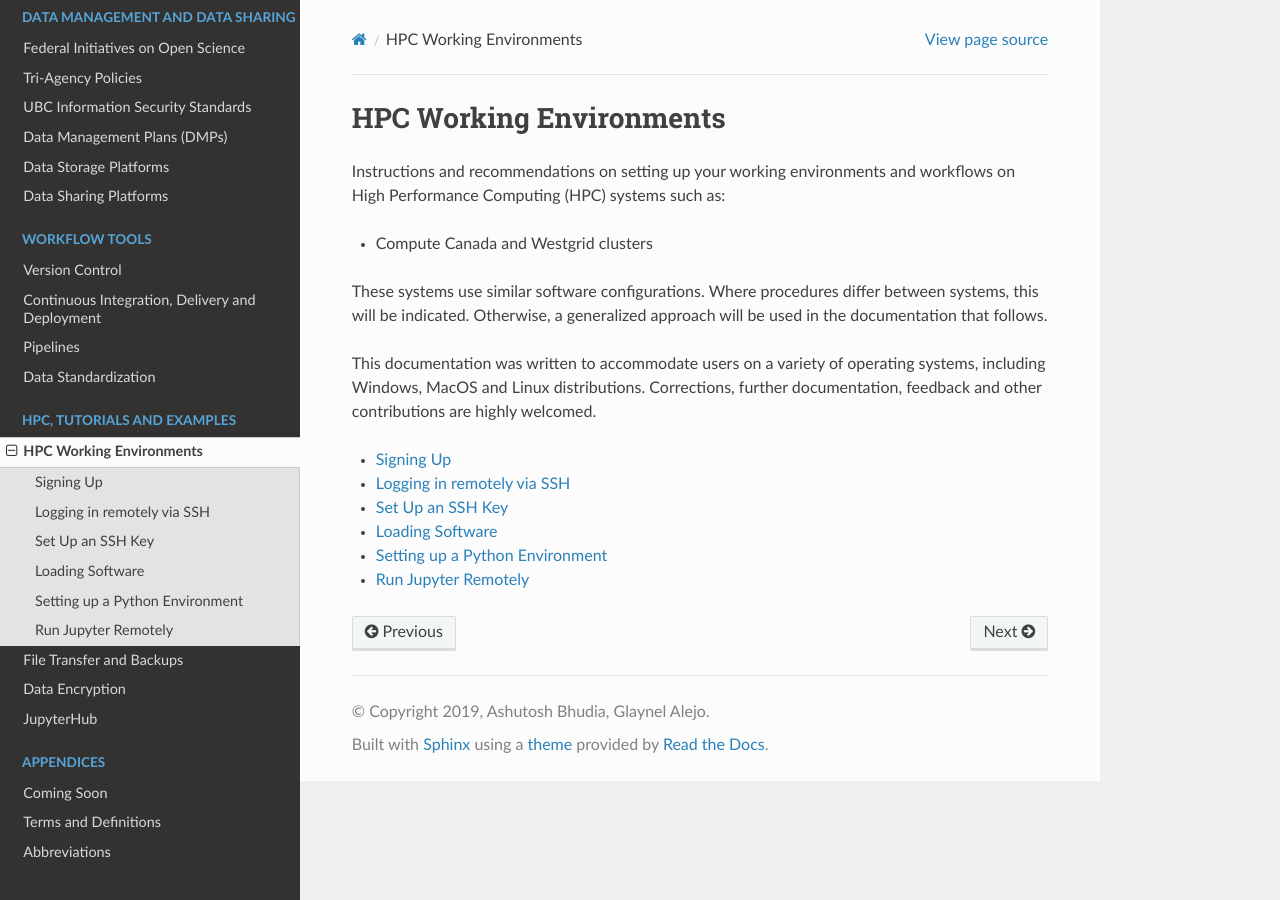
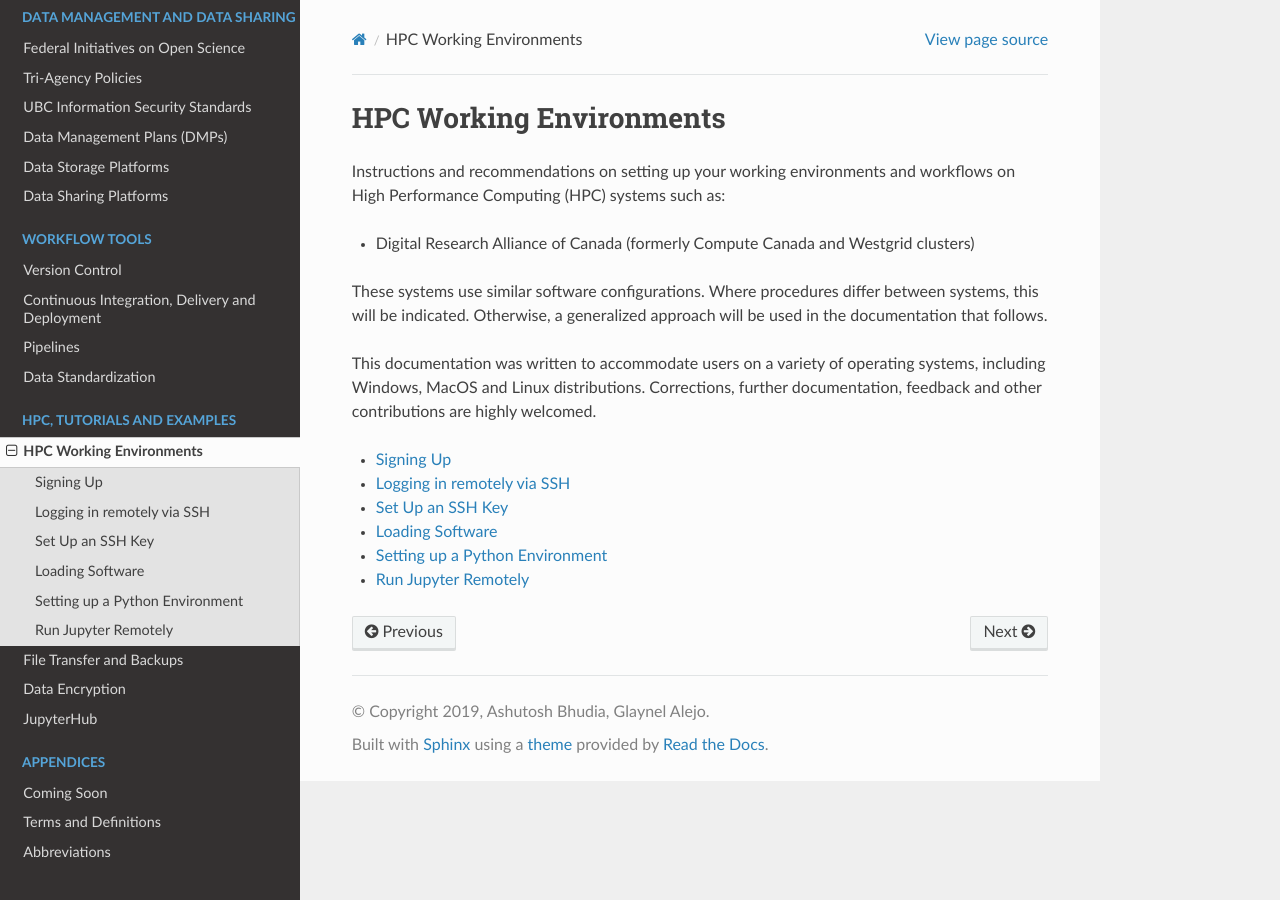
Before and after one commit to ubcbraincircuits/whitepaper, a Sphinx documentation site: the page built from source/alder_compute_canada/index.rst, in a window 1280 px wide. Built offline with Sphinx 7.4.7 and the Read the Docs theme 2.0.0, drawn with Linux system fonts in a browser that asks for light colours; pages that are not in the unit, such as notebooks, are missing from menus.

Commit message:
Update index.rst

```diff
--- a/source/alder_compute_canada/index.rst
+++ b/source/alder_compute_canada/index.rst
@@ -4,7 +4,7 @@ HPC Working Environments
 
 Instructions and recommendations on setting up your working environments and workflows on High Performance Computing (HPC) systems such as:
 
-* Compute Canada and Westgrid clusters
+* Digital Research Alliance of Canada (formerly Compute Canada and Westgrid clusters)
 
 These systems use similar software configurations. Where procedures differ between systems, this will be indicated. Otherwise, a generalized approach will be used in the documentation that follows.
 
```
